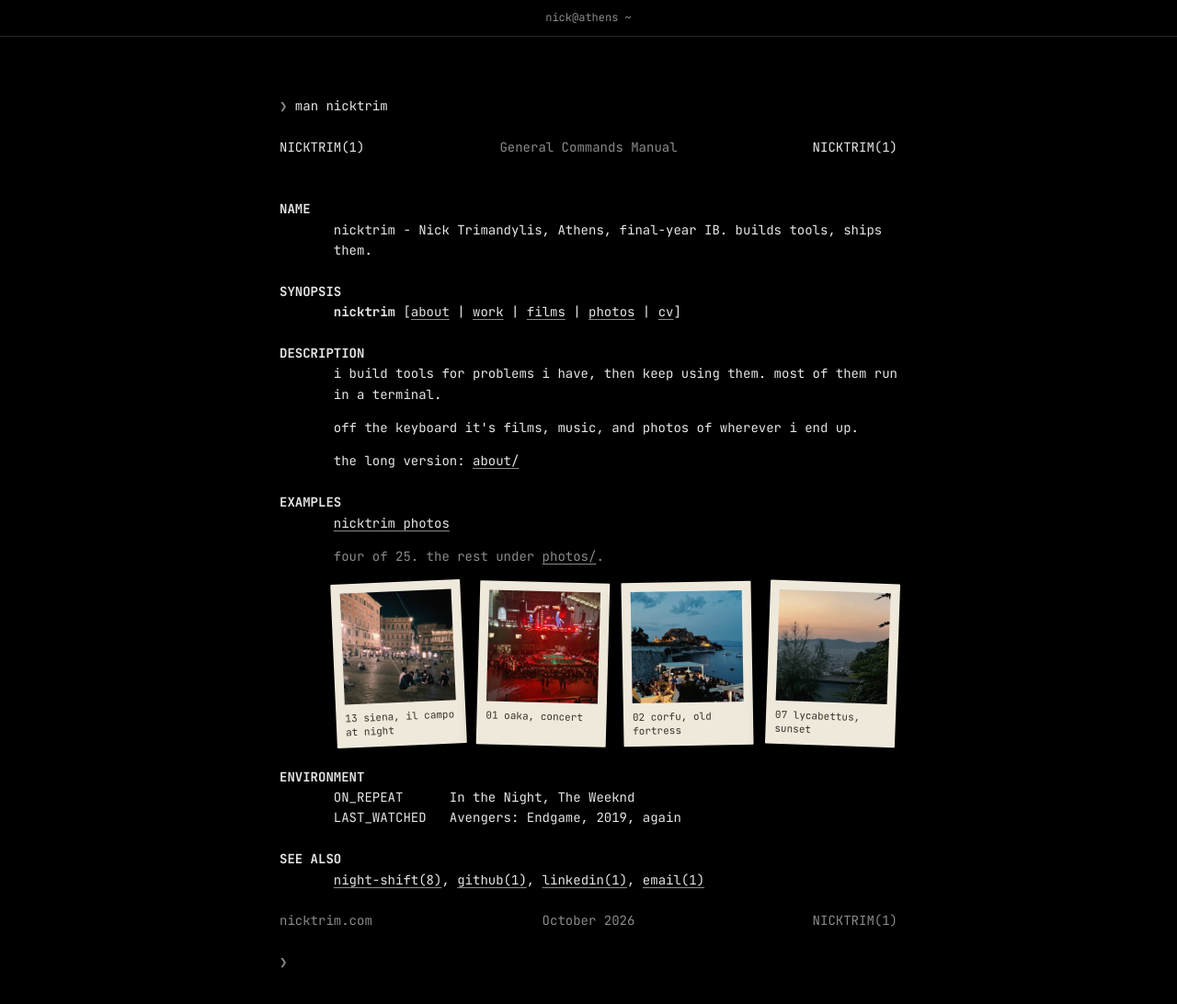
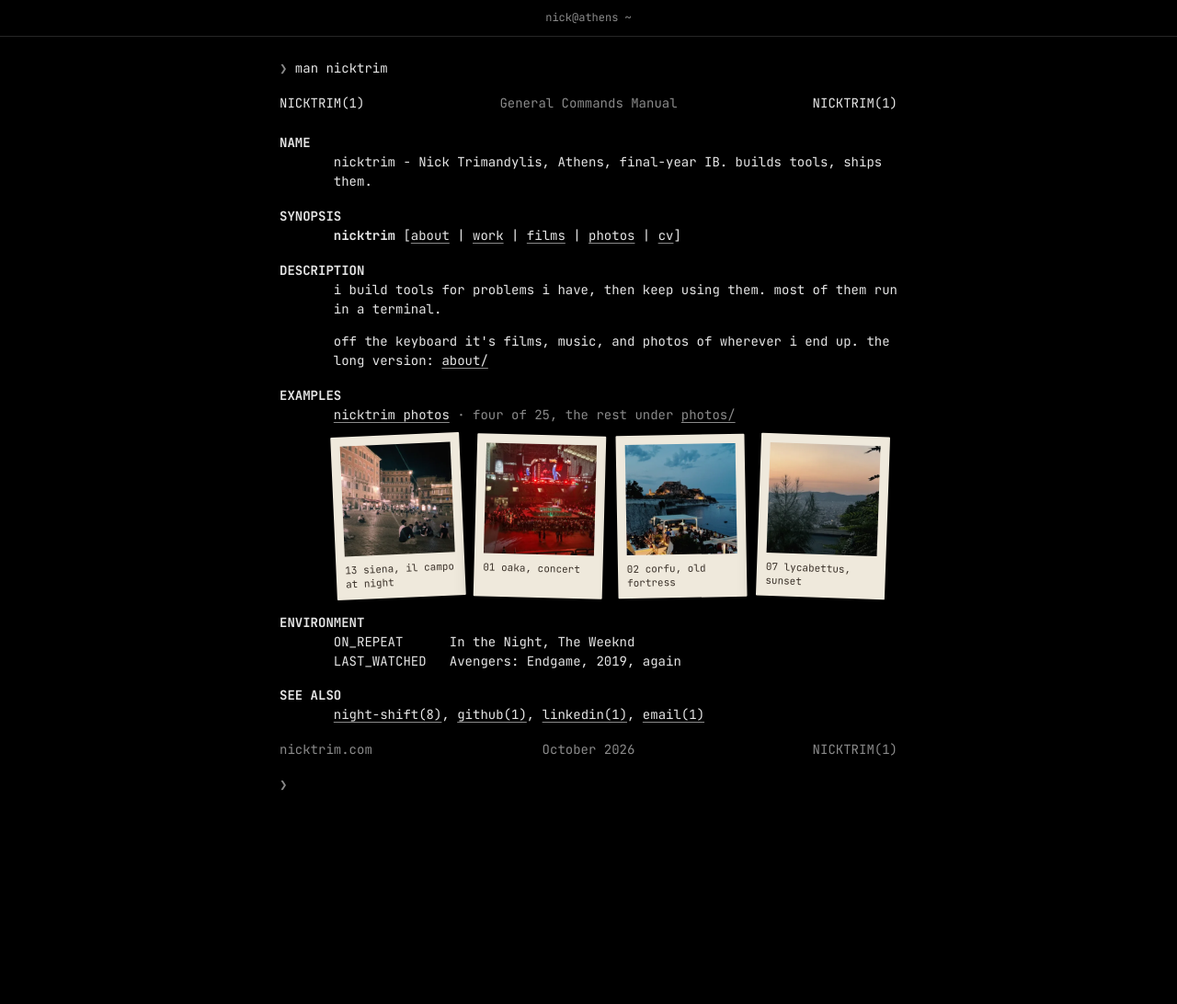
Before and after one commit to nitrimandylis/portfolio, an Astro site: page / in a window 1280 px wide. Shown: the whole page at 92% size. After the commit the page ends 888 px from the top, so only its background shows below. Built offline with nearby package versions, Linux system fonts and the light colour scheme; Astro itself is replaced by a stand-in of ours.

Commit message:
man page home fits one viewport

```diff
--- a/src/pages/index.astro
+++ b/src/pages/index.astro
@@ -20,14 +20,12 @@ const pad = (n: number) => String(n).padStart(2, '0');
     <section><h2>DESCRIPTION</h2>
       <div class="b">
         <p>i build tools for problems i have, then keep using them. most of them run in a terminal.</p>
-        <p>off the keyboard it's films, music, and photos of wherever i end up.</p>
-        <p>the long version: <a href="/about">about/</a></p>
+        <p>off the keyboard it's films, music, and photos of wherever i end up. the long version: <a href="/about">about/</a></p>
       </div></section>
 
     <section><h2>EXAMPLES</h2>
       <div class="b">
-        <p><a href="/photos">nicktrim photos</a></p>
-        <p class="mu">four of {photos.length}. the rest under <a href="/photos">photos/</a>.</p>
+        <p><a href="/photos">nicktrim photos</a> <span class="mu">· four of {photos.length}, the rest under <a href="/photos">photos/</a></span></p>
         <div class="examples">
           {examples.map((p, i) => (
             <a class="pol" href={`/photos#${p.file}`} style={`--r:${[-2.5,1.5,-1,2][i]}deg`}>
@@ -52,15 +50,16 @@ const pad = (n: number) => String(n).padStart(2, '0');
   </main>
 </Page>
 <style>
-  .man{max-width:calc(80ch + 48px);margin:0 auto;padding:64px 24px;min-height:calc(100vh - 40px);display:flex;flex-direction:column;justify-content:center}
+  .man{max-width:calc(80ch + 48px);margin:0 auto;padding:24px 24px;line-height:1.5;min-height:calc(100vh - 40px);display:flex;flex-direction:column;justify-content:center}
   /* three equal-weight cells, so the middle one sits on the true centre whatever the sides say */
   .hf{display:grid;grid-template-columns:1fr auto 1fr;gap:2ch}
   .hf span:last-child{justify-self:end}
-  .prompt{margin-bottom:1.6em}
-  .top{margin-bottom:1.6em}
-  .bottom{margin-top:1.6em}
-  .end{margin-top:1.6em}
-  section{margin-top:1.6em}
+  /* one viewport on a laptop: the page ends at the prompt with no scroll, so the gaps are tight */
+  .prompt{margin-bottom:1.2em}
+  .top{margin-bottom:.4em}
+  .bottom{margin-top:1.2em}
+  .end{margin-top:1.2em}
+  section{margin-top:1.2em}
   h2{font-weight:700}
   .b{padding-left:7ch}
   .b p+p{margin-top:1em}
@@ -68,13 +67,14 @@ const pad = (n: number) => String(n).padStart(2, '0');
   .kv{display:grid;grid-template-columns:14ch 1fr;column-gap:1ch}
   .kv a{justify-self:start}
   /* four prints, clipped on as polaroids: cream frame, square crop, chin for the caption, each sitting a little crooked */
-  .examples{display:grid;grid-template-columns:repeat(4,1fr);gap:16px;margin-top:1.2em}
+  .examples{display:grid;grid-template-columns:repeat(4,140px);gap:14px;margin-top:.8em}
   .pol{display:block;text-decoration:none;background:#efe9dc;color:#3a3129;padding:7% 7% 0;border-radius:1px;transform:rotate(var(--r));box-shadow:0 1px 2px rgba(0,0,0,.6),0 10px 24px -8px rgba(0,0,0,.8)}
   .pol img{width:100%;height:auto;aspect-ratio:1;object-fit:cover}
   .pol span{display:block;font-size:11px;line-height:1.3;padding:8px 0 10px;min-height:2.6em}
   .pol:hover{transform:rotate(0deg)}
   @media (max-width:640px){
     .man{padding:28px 14px;justify-content:flex-start}
+    .examples{grid-template-columns:1fr 1fr}
     .b{padding-left:3ch}
     .hf{font-size:.9em}
     .kv{grid-template-columns:13ch 1fr}
```
Also changed, not shown: PRODUCT.md (+4 -0 lines).
